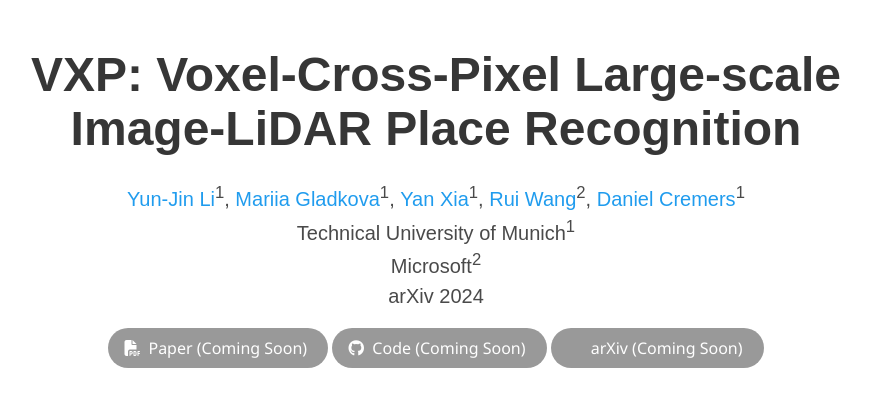
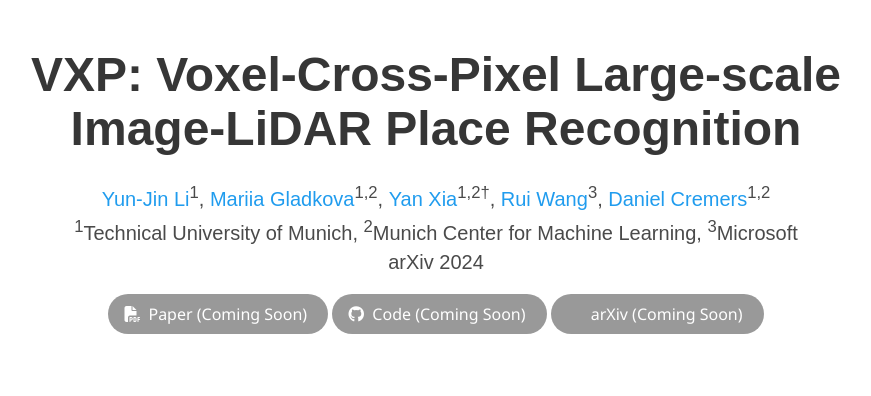
Before and after one commit to yunjinli/projects-vxp, a plain HTML site: page index.html in a window 1280 px wide. Shown: the top 396 px of the page, without its empty margins (204-1075 px from the left). Drawn offline with nearby package versions, Linux system fonts and the light colour scheme; some icons are missing; a web font is replaced by a local one.

Commit message:
update author info

```diff
--- a/index.html
+++ b/index.html
@@ -58,30 +58,32 @@
               <span class="author-block">
                 <a href="https://yunjinli.github.io/" target="_blank">Yun-Jin Li</a><sup>1</sup>,</span>
                 <span class="author-block">
-                  <a href="https://cvg.cit.tum.de/members/gladkova" target="_blank">Mariia Gladkova</a><sup>1</sup>,</span>
+                  <a href="https://cvg.cit.tum.de/members/gladkova" target="_blank">Mariia Gladkova</a><sup>1,2</sup>,</span>
                   <span class="author-block">
-                    <a href="https://yan-xia.github.io/" target="_blank">Yan Xia</a><sup>1</sup>,</span>
+                    <a href="https://yan-xia.github.io/" target="_blank">Yan Xia</a><sup>1,2<span>&#8224;</span></sup>,</span>
                     <span class="author-block">
-                      <a href="https://rui2016.github.io/" target="_blank">Rui Wang</a><sup>2</sup>,</span>
+                      <a href="https://rui2016.github.io/" target="_blank">Rui Wang</a><sup>3</sup>,</span>
                       <span class="author-block">
-                        <a href="https://cvg.cit.tum.de/members/cremers" target="_blank">Daniel Cremers</a><sup>1</sup>
+                        <a href="https://cvg.cit.tum.de/members/cremers" target="_blank">Daniel Cremers</a><sup>1,2</sup>
                   </span>
                   </div>
 
                   <div class="is-size-5 publication-authors">
-                    <span class="author-block">Technical University of Munich<sup>1</span>
+                    <span class="author-block"><sup>1</sup>Technical University of Munich, </span>
+                    <span class="author-block"><sup>2</sup>Munich Center for Machine Learning, </span>
+                    <span class="author-block"><sup>3</sup>Microsoft</span>
                     <!-- <span class="author-block">Technical University of Munich<br>arXiv 2024</span> -->
                     <!-- <span class="eql-cntrb"><small><br><sup>*</sup>Indicates Equal Contribution</small></span> -->
                   </div>
-                  <div class="is-size-5 publication-authors">
-                    <span class="author-block">Microsoft<sup>2</span>
-                    <!-- <span class="author-block">Technical University of Munich<br>arXiv 2024</span> -->
-                    <!-- <span class="eql-cntrb"><small><br><sup>*</sup>Indicates Equal Contribution</small></span> -->
+                  <!-- <div class="is-size-5 publication-authors">
+                    <span class="author-block"><sup>2</sup>Munich Center for Machine Learning</span>
                   </div>
                   <div class="is-size-5 publication-authors">
+                    <span class="author-block"><sup>3</sup>Microsoft</span>
+                  </div> -->
+
+                  <div class="is-size-5 publication-authors">
                     <span class="author-block">arXiv 2024</span>
-                    <!-- <span class="author-block">Technical University of Munich<br>arXiv 2024</span> -->
-                    <!-- <span class="eql-cntrb"><small><br><sup>*</sup>Indicates Equal Contribution</small></span> -->
                   </div>
 
                   <div class="column has-text-centered">
```
